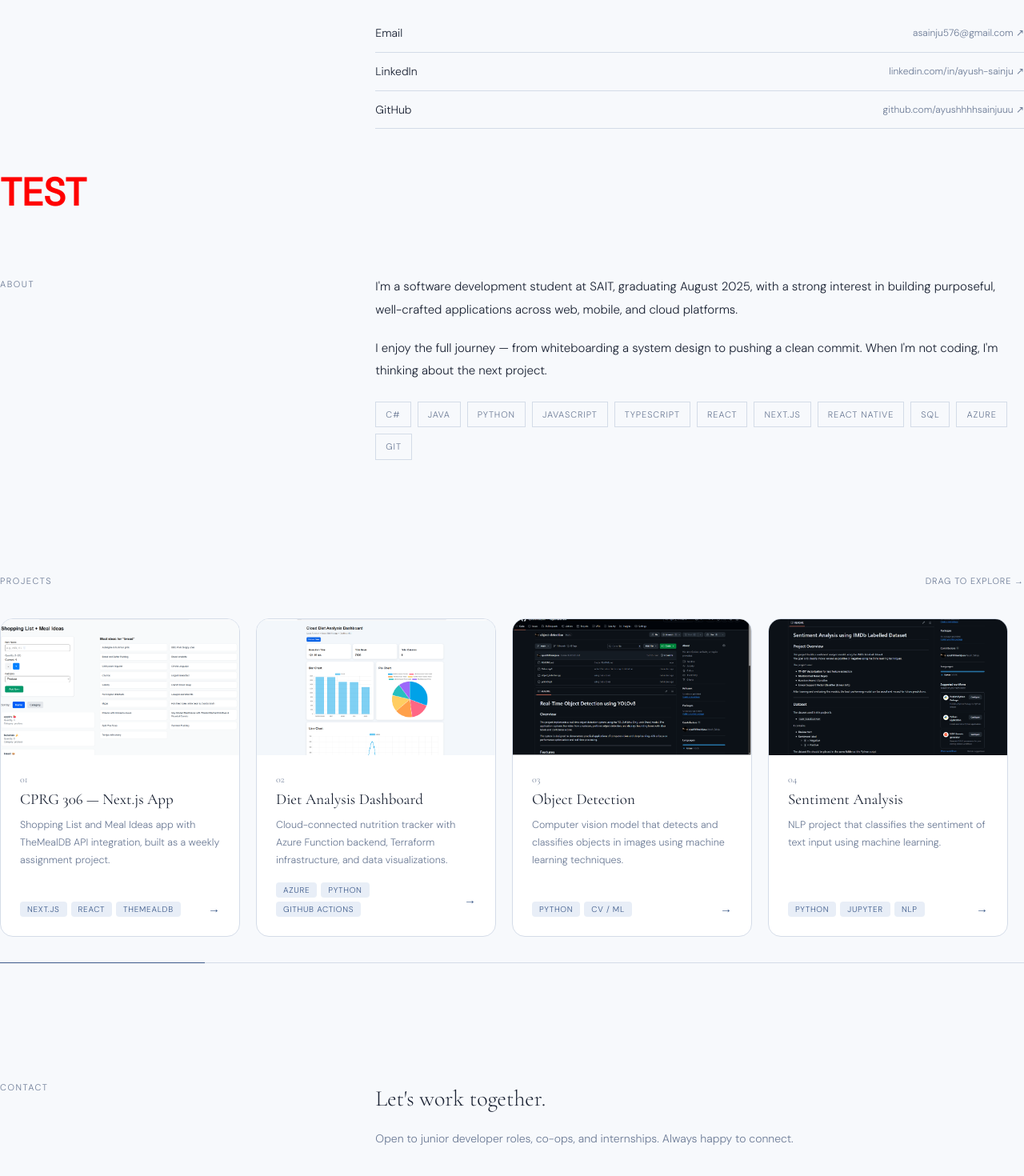
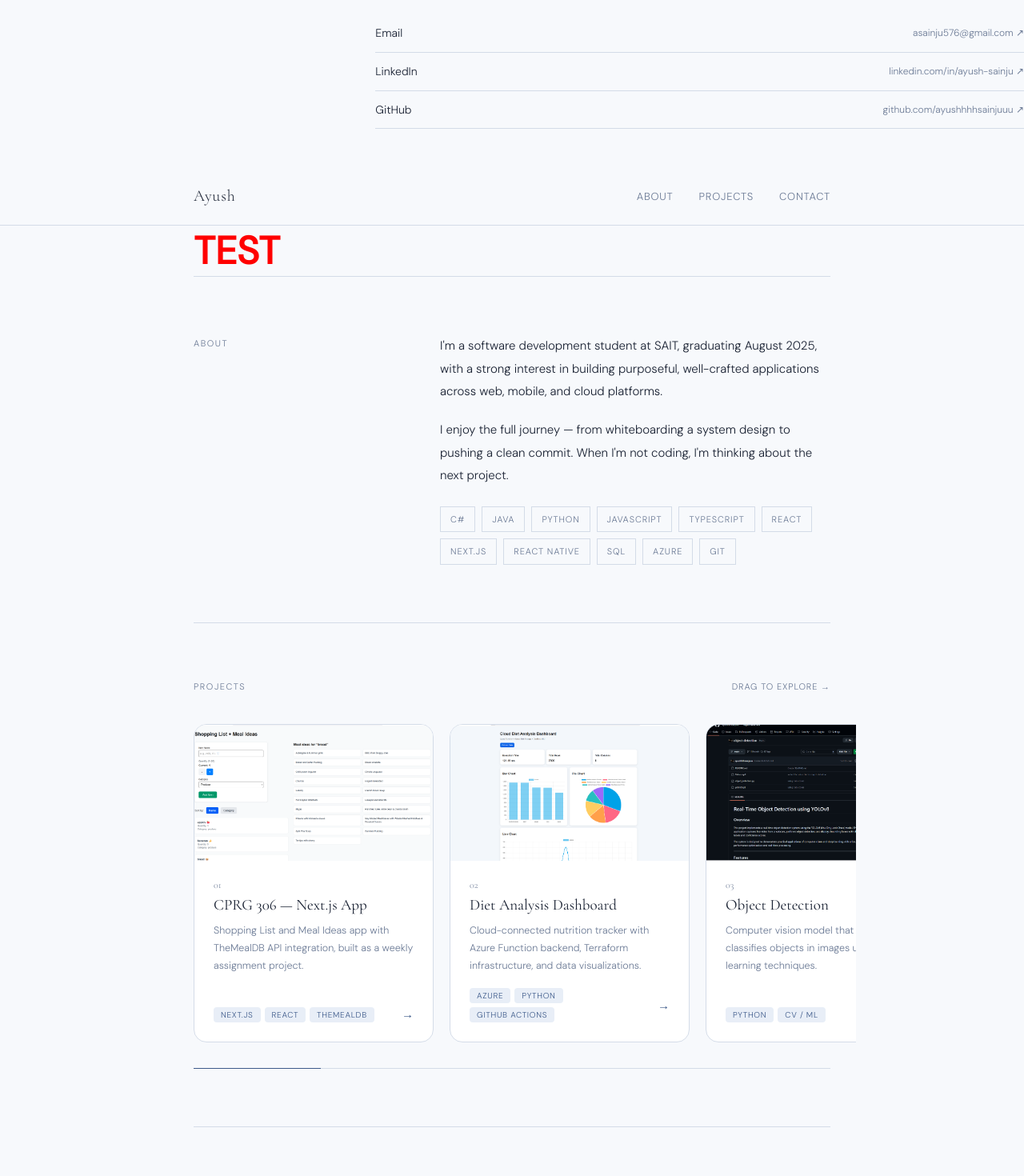
Before and after one commit to ayushhhhsainjuuu/portfolio, a Next.js app: page / in a window 1280 px wide. Shown: the part 1314-2784 px from the top of the page at 80% size. Built offline with nearby package versions, Linux system fonts and the light colour scheme.

Commit message:
minor updates to contact info and styling

```diff
--- a/app/page.js
+++ b/app/page.js
@@ -1,15 +1,24 @@
+import Navbar from "@/components/Navbar";
 import Hero from "@/components/Hero";
 import About from "@/components/About";
 import Projects from "@/components/Projects";
 import Contact from "@/components/Contact";
+import Footer from "@/components/Footer";
 
 export default function Home() {
   return (
-    <>
-      <Hero />
-      <About />
-      <Projects />
-      <Contact />
-    </>
+    <main>
+      <Navbar />
+      <div style={{ maxWidth: "860px", margin: "0 auto", padding: "0 2rem" }}>
+        <Hero />
+        <hr style={{ border: "none", borderTop: "0.5px solid var(--border)" }} />
+        <About />
+        <hr style={{ border: "none", borderTop: "0.5px solid var(--border)" }} />
+        <Projects />
+        <hr style={{ border: "none", borderTop: "0.5px solid var(--border)" }} />
+        <Contact />
+      </div>
+      <Footer />
+    </main>
   );
 }
```
